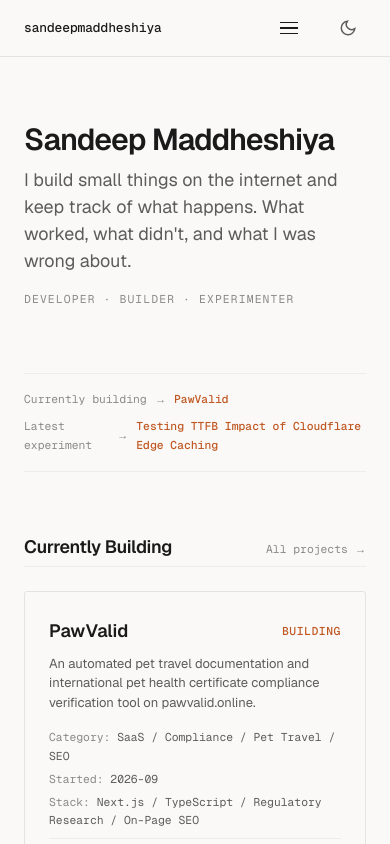
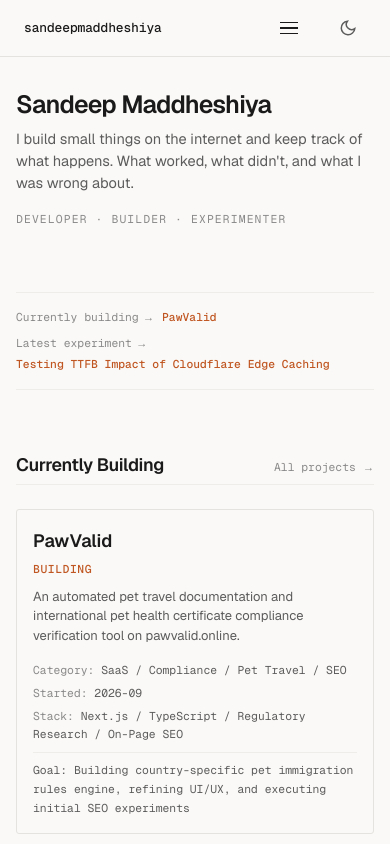
Before and after one commit to sandeepmaddheshiya/sandeepmaddheshiya.me, a Next.js app: page / in a window 390 px wide. Shown: the top 844 px of the page. Built offline with nearby package versions, Linux system fonts and the light colour scheme.

Commit message:
refactor: improve mobile responsiveness and layout structure across pages and components

```diff
--- a/src/app/globals.css
+++ b/src/app/globals.css
@@ -166,6 +166,12 @@
   padding: 0 var(--space-lg);
 }
 
+@media (max-width: 640px) {
+  .container {
+    padding: 0 var(--space-md);
+  }
+}
+
 .content-width {
   max-width: var(--content-width);
 }
--- a/src/app/page.module.css
+++ b/src/app/page.module.css
@@ -38,26 +38,53 @@
 /* ── Status strip ────────────────────────────────────────────── */
 .statusStrip {
   display: flex;
-  flex-wrap: wrap;
-  gap: var(--space-lg);
+  flex-direction: column;
+  gap: var(--space-sm);
   padding: var(--space-md) 0;
   border-top: 1px solid var(--border-light);
   border-bottom: 1px solid var(--border-light);
   margin-bottom: var(--space-3xl);
 }
 
+@media (min-width: 768px) {
+  .statusStrip {
+    flex-direction: row;
+    flex-wrap: wrap;
+    gap: var(--space-xl);
+  }
+}
+
 .statusItem {
   display: flex;
-  align-items: center;
-  gap: var(--space-sm);
+  align-items: baseline;
+  gap: var(--space-xs) var(--space-sm);
+  flex-wrap: wrap;
   font-family: var(--font-mono);
   font-size: var(--text-xs);
   color: var(--text-tertiary);
+  line-height: 1.5;
 }
 
-.statusItem a {
+.statusLabel {
+  display: inline-flex;
+  align-items: center;
+  gap: var(--space-xs);
+  white-space: nowrap;
+  flex-shrink: 0;
+  color: var(--text-tertiary);
+}
+
+.statusItem a,
+.statusLink {
   color: var(--accent);
   font-weight: 500;
+  text-decoration: none;
+  word-break: break-word;
+}
+
+.statusItem a:hover,
+.statusLink:hover {
+  text-decoration: underline;
 }
 
 .statusArrow {
@@ -328,8 +355,28 @@
 
 /* ── Mobile ──────────────────────────────────────────────────── */
 @media (max-width: 640px) {
-  .experimentEntry {
-    grid-template-columns: 1fr;
+  .page {
+    padding-top: var(--space-xl);
+    padding-bottom: var(--space-xl);
+    padding-left: var(--space-md);
+    padding-right: var(--space-md);
+  }
+
+  .name {
+    font-size: var(--text-2xl);
+  }
+
+  .positioning {
+    font-size: var(--text-base);
+  }
+
+  .projectCard {
+    padding: var(--space-md);
+  }
+
+  .projectCardHeader {
+    flex-direction: column;
+    align-items: flex-start;
     gap: var(--space-xs);
   }
 
@@ -338,8 +385,18 @@
     gap: var(--space-xs);
   }
 
-  .statusStrip {
+  .experimentEntry {
+    grid-template-columns: 1fr;
+    gap: var(--space-xs);
+  }
+
+  .closingLinks {
+    flex-wrap: wrap;
+    gap: var(--space-sm) var(--space-md);
+  }
+
+  .siteMeta {
     flex-direction: column;
-    gap: var(--space-sm);
+    gap: var(--space-xs);
   }
 }
--- a/src/app/page.tsx
+++ b/src/app/page.tsx
@@ -62,18 +62,22 @@
       <div className={styles.statusStrip}>
         {activeProjects.length > 0 && (
           <div className={styles.statusItem}>
-            <span>Currently building</span>
-            <span className={styles.statusArrow}>→</span>
-            <Link href={`/projects/${activeProjects[0].slug}`}>
+            <span className={styles.statusLabel}>
+              <span>Currently building</span>
+              <span className={styles.statusArrow}>→</span>
+            </span>
+            <Link href={`/projects/${activeProjects[0].slug}`} className={styles.statusLink}>
               {activeProjects[0].name}
             </Link>
           </div>
         )}
         {experiments.length > 0 && (
           <div className={styles.statusItem}>
-            <span>Latest experiment</span>
-            <span className={styles.statusArrow}>→</span>
-            <Link href={`/experiments/${experiments[0].slug}`}>
+            <span className={styles.statusLabel}>
+              <span>Latest experiment</span>
+              <span className={styles.statusArrow}>→</span>
+            </span>
+            <Link href={`/experiments/${experiments[0].slug}`} className={styles.statusLink}>
               {experiments[0].title}
             </Link>
           </div>
--- a/src/app/timeline/timeline.module.css
+++ b/src/app/timeline/timeline.module.css
@@ -138,3 +138,23 @@
   text-decoration: underline;
   text-underline-offset: 2px;
 }
+
+@media (max-width: 640px) {
+  .page {
+    padding: var(--space-xl) 0;
+  }
+
+  .timelineContainer {
+    padding-left: var(--space-xs);
+  }
+
+  .eventList {
+    margin-left: 0;
+  }
+
+  .eventMeta {
+    flex-direction: column;
+    align-items: flex-start;
+    gap: var(--space-xs);
+  }
+}
--- a/src/app/work/work.module.css
+++ b/src/app/work/work.module.css
@@ -116,7 +116,17 @@
 }
 
 @media (max-width: 600px) {
+  .page {
+    padding: var(--space-xl) 0;
+  }
+
   .grid {
     grid-template-columns: 1fr;
   }
+
+  .activeRow {
+    flex-direction: column;
+    align-items: flex-start;
+    gap: var(--space-xs);
+  }
 }
--- a/src/components/Footer.module.css
+++ b/src/components/Footer.module.css
@@ -70,7 +70,13 @@
 
 @media (max-width: 640px) {
   .footerInner {
+    padding: 0 var(--space-md);
     flex-direction: column;
     align-items: flex-start;
   }
+
+  .footerLinks {
+    flex-wrap: wrap;
+    gap: var(--space-xs) var(--space-md);
+  }
 }
--- a/src/components/TechEvidenceList.module.css
+++ b/src/components/TechEvidenceList.module.css
@@ -48,3 +48,9 @@
   color: var(--text-secondary);
   margin-top: var(--space-xs);
 }
+
+@media (max-width: 600px) {
+  .grid {
+    grid-template-columns: 1fr;
+  }
+}
```
